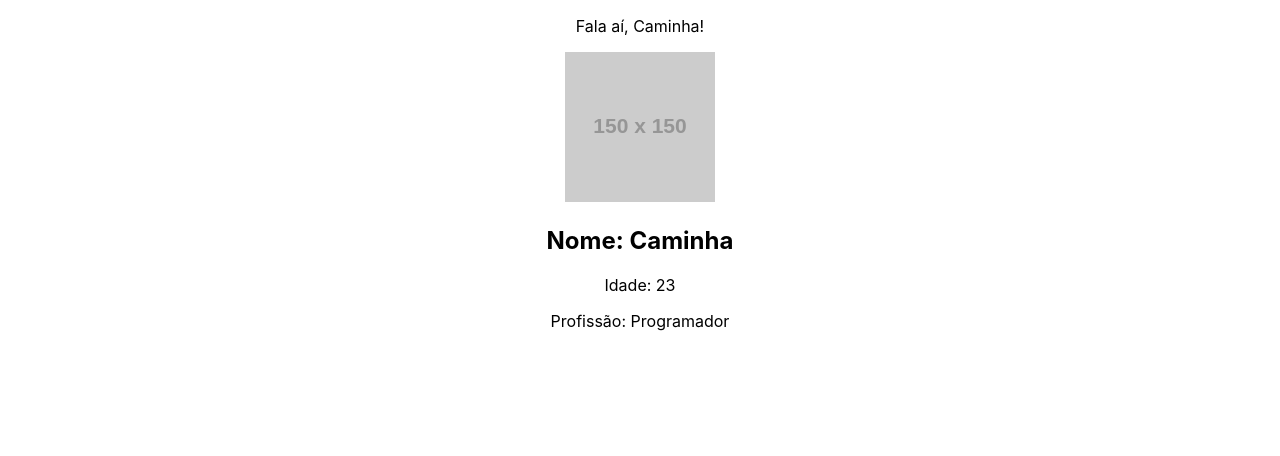
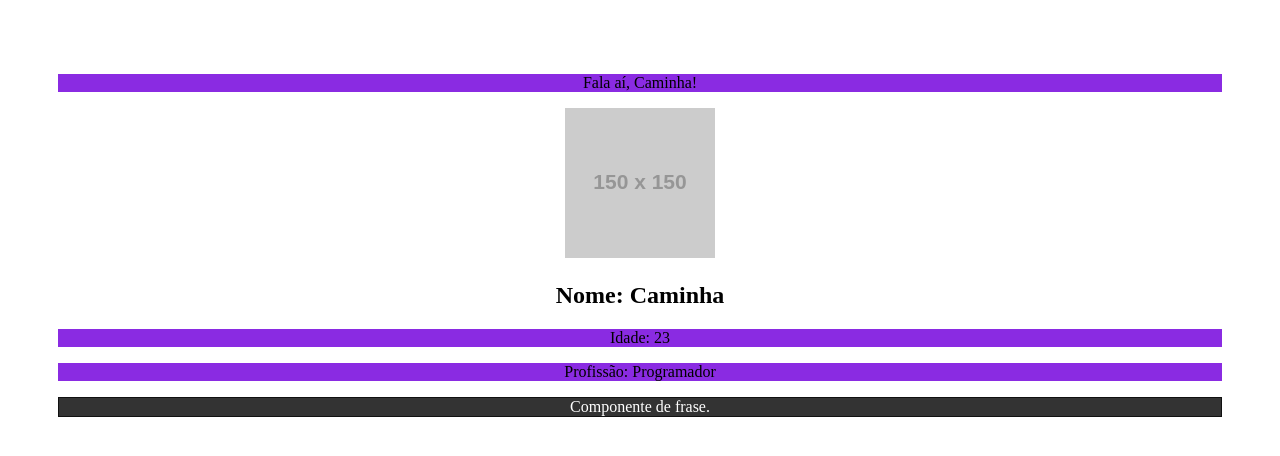
Before and after one commit to lucas-caminha/react-learning, a React (Create React App) app: page / in a window 1280 px wide. Shown: the top 456 px of the page. Built offline with nearby package versions, Linux system fonts and the light colour scheme.

Commit message:
Trabalhando com css no react

```diff
--- a/src/App.js
+++ b/src/App.js
@@ -2,6 +2,7 @@
 import './components/HelloWorld';
 import SayMyName from './components/SayMyName';
 import Pessoa from './components/Pessoa';
+import Frase from './components/Frase';
 
 function App() {
 
@@ -11,6 +12,7 @@
     <div className="App">
       <SayMyName nome={name}/>
       <Pessoa nome="Caminha" idade="23" profissao="Programador" foto="https://via.placeholder.com/150"/>
+      <Frase/>
     </div>
   );
 }
--- a/src/components/Frase.js
+++ b/src/components/Frase.js
@@ -1,7 +1,9 @@
+import styles from './Frase.module.css';
+
 function Frase() {
     return (
-        <div>
-            <p>Componente de frase.</p>
+        <div className={styles.fraseContainer}>
+            <p className={styles.fraseContent}>Componente de frase.</p>
         </div>
     );
 }
--- /dev/null
+++ b/src/components/Frase.module.css
@@ -0,0 +1,10 @@
+.fraseContainer {
+    background-color: #333;
+    border: 1px solid #111;
+}
+
+.fraseContent {
+    color: #fff;
+    background-color: #333;
+    margin: 0;
+}
--- a/src/index.css
+++ b/src/index.css
@@ -1,13 +1,12 @@
 body {
-  margin: 0;
-  font-family: -apple-system, BlinkMacSystemFont, 'Segoe UI', 'Roboto', 'Oxygen',
-    'Ubuntu', 'Cantarell', 'Fira Sans', 'Droid Sans', 'Helvetica Neue',
-    sans-serif;
-  -webkit-font-smoothing: antialiased;
-  -moz-osx-font-smoothing: grayscale;
+  padding: 50px;
+  background-color: white;
 }
 
-code {
-  font-family: source-code-pro, Menlo, Monaco, Consolas, 'Courier New',
-    monospace;
+h1 {
+  color: maroon;
 }
+
+p {
+  background-color: blueviolet;
+}
```
